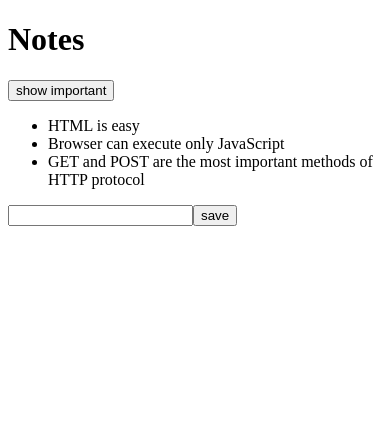
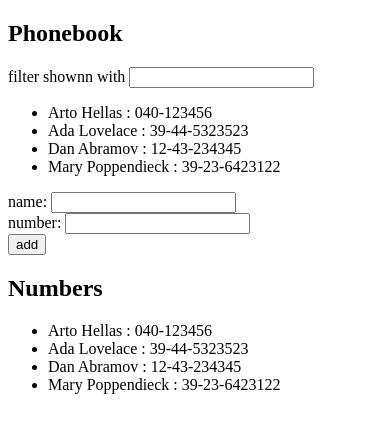
Before and after one commit to gomezclaudio11/reactHelsinki, a React (Vite) app in the folder reactHelsinki/part1/: page / in a window 390 px wide. Shown: the top 432 px of the page. Built offline with nearby package versions, Linux system fonts and the light colour scheme; data requests are answered from the project's data file.

Commit message:
Phonebook / useEffect / axios

```diff
--- a/reactHelsinki/part1/db.json
+++ b/reactHelsinki/part1/db.json
@@ -1,19 +1,24 @@
 {
-    "notes": [
+    "persons":[
       {
-        "id": 1,
-        "content": "HTML is easy",
-        "important": true
+        "name": "Arto Hellas",
+        "number": "040-123456",
+        "id": 1
       },
       {
-        "id": 2,
-        "content": "Browser can execute only JavaScript",
-        "important": false
+        "name": "Ada Lovelace",
+        "number": "39-44-5323523",
+        "id": 2
       },
       {
-        "id": 3,
-        "content": "GET and POST are the most important methods of HTTP protocol",
-        "important": true
+        "name": "Dan Abramov",
+        "number": "12-43-234345",
+        "id": 3
+      },
+      {
+        "name": "Mary Poppendieck",
+        "number": "39-23-6423122",
+        "id": 4
       }
     ]
   }
--- a/reactHelsinki/part1/src/App.jsx
+++ b/reactHelsinki/part1/src/App.jsx
@@ -1,62 +1,76 @@
 import { useState, useEffect } from 'react'
-import Note from './components/Note'
+import Person from './components/Person'
 import axios from "axios"
 
   const App = () => {
-    const [notes, setNotes] = useState([])
-    const [newNote, setNewNote] = useState("")
-    const [showAll, setShowALL] = useState(true)
+    const [persons, setPersons] = useState([])
+    const [newName, setNewName] = useState('')
+    const [newNumber, setNewNumber] = useState('')
+    const [filter, setFilter] = useState("")
 
     useEffect(() => {
       console.log("effect");
       axios
-        .get("http://localhost:3001/notes")
+        .get("http://localhost:3001/persons")
         .then(response => {
           console.log("PROMISE FULFILLED");
-          setNotes(response.data)
+          setPersons(response.data)
         })
     }, [])
-    console.log("render", notes.length, "notes");
 
-    const addNote = (event) => {
+    const addPerson = (event) =>{
       event.preventDefault()
-      const noteObject = {
-        content: newNote,
-        important: Math.random() > 0.5,
-        id: notes.length + 1
+      const personObject = {
+        name: newName,
+        number: newNumber,
+        id: persons.length + 1
       }
 
-      setNotes(notes.concat(noteObject))
-      setNewNote("")
+      setPersons(persons.concat(personObject))
+      setNewName("")
+      setNewNumber("")
     }
 
-    const handleNoteChange = (event) => {
-      console.log(event.target.value);
-      setNewNote(event.target.value)
+    const sameName = persons.some(
+      person => person.name.toLowerCase() === newName.toLowerCase()
+    )
+    if(sameName){
+      alert (`${newName} ya existe`)
+      return
     }
 
-    const notesToShow = showAll ? notes : notes.filter (note => note.important)
-
+    const nameToShow = persons.filter(person =>
+      person.name.toLowerCase().includes(filter.toLowerCase()) )
       return (
         <div>
-        <h1>Notes</h1>
+          <h2>Phonebook</h2>
         <div>
-      <button onClick={()=> setShowALL(!showAll)}>
-        show {showAll ? "important" : "all"}
-      </button>
+        filter shownn with <input value={filter} onChange={(e) => setFilter(e.target.value)} />
         </div>
         <ul>
-        {notesToShow.map((note) =>
-        <Note key={note.id} note ={note}/>
+        {nameToShow.map(person => (
+          <Person key={person.id} person={person}/>
+          ))}
+        </ul>
+          <form onSubmit={addPerson}>
+          <div >
+          name: <input value={newName} onChange={(e) => setNewName(e.target.value)}/>
+          </div>
+          <div>
+          number: <input value={newNumber} onChange={(e) => setNewNumber(e.target.value)}/>
+          </div>
+          <div>
+          <button type="submit">add</button>
+          </div>
+          </form>
+          <h2>Numbers</h2>
+          <ul>
+          {
+            persons.map((person) =>
+              <Person Key={person.id} person={person} />
             )
             }
           </ul>
-      <form onSubmit={addNote}>
-        <input value={newNote}
-              onChange={handleNoteChange}
-      />
-      <button type="submit">save</button>
-      </form>
           </div>
           )
           }
--- a/reactHelsinki/part1/src/components/Note.jsx
+++ /dev/null
@@ -1,6 +0,0 @@
-
-const Note = ({ note }) => {
-  return <li>{note.content}</li>
-}
-
-export default Note
--- /dev/null
+++ b/reactHelsinki/part1/src/components/Person.jsx
@@ -0,0 +1,5 @@
+const Person = ({ person }) => {
+  return <li>{person.name} : {person.number}</li>
+}
+
+export default Person
```
Lines whose indentation alone changed are shown as unchanged.
